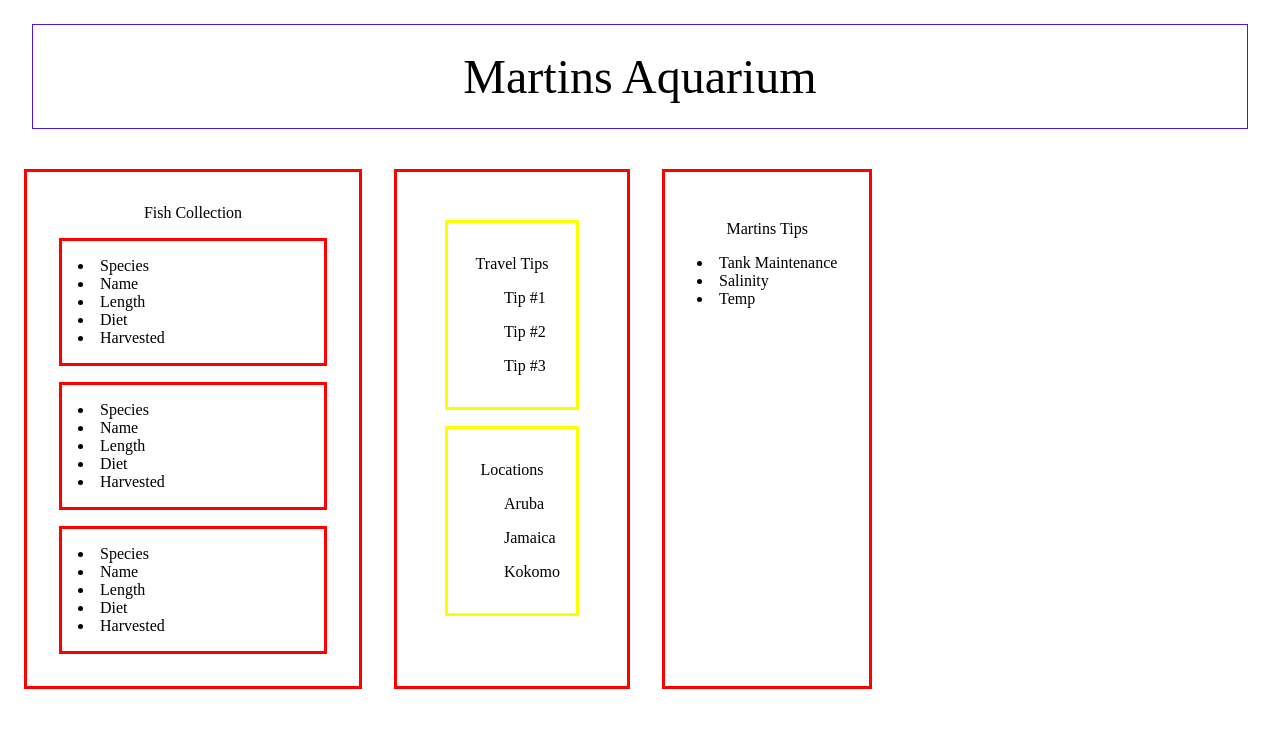
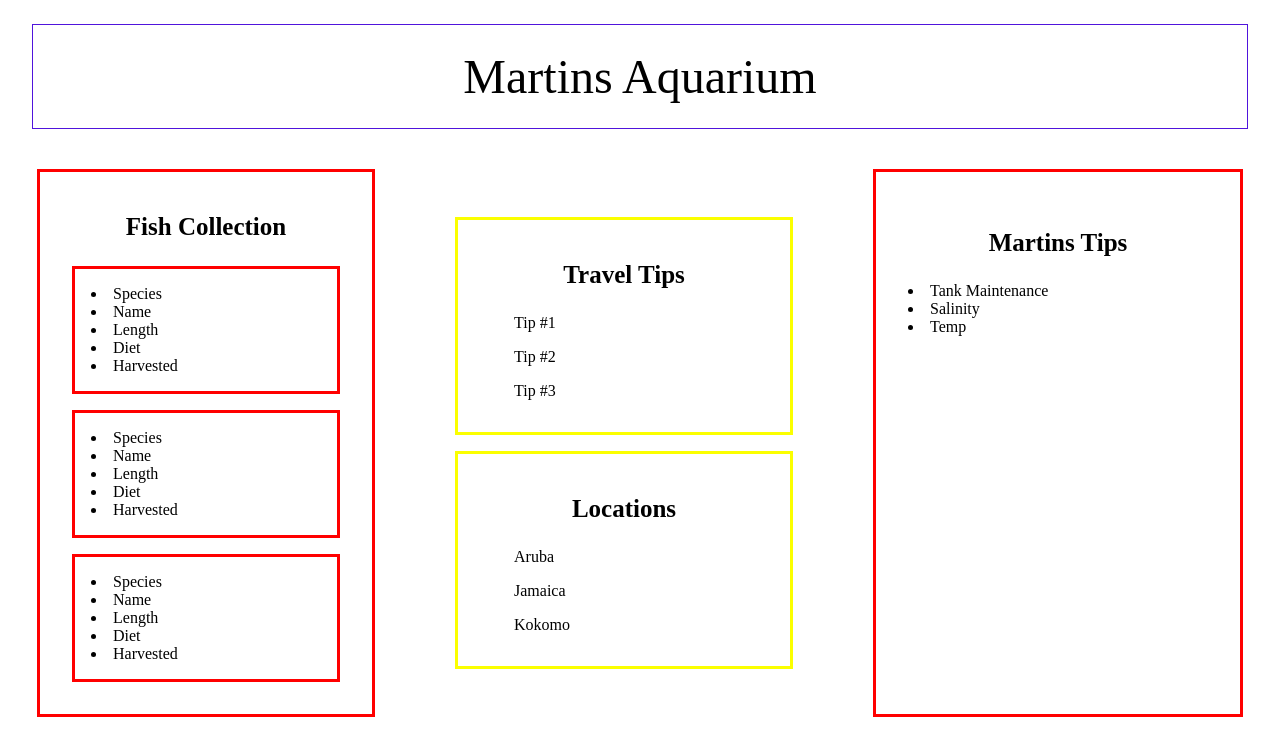
Before and after one commit to RussellCall/nss-aquarium, a plain HTML site: page index.html in a window 1280 px wide. Drawn offline with Linux system fonts and the light colour scheme.

Commit message:
1/7 1100 update

```diff
--- a/styles/main.css
+++ b/styles/main.css
@@ -1,5 +1,6 @@
 main {
     display: flex;
+    justify-content: center;
 }
 
 .pageHeader {
@@ -17,13 +18,10 @@ main {
     margin: 1em;
 }
 
-h1 { /* class for "Fish Collection" */
-    display: flex;
-    flex-wrap: wrap;
+p {
+    font-size: 25px;
     text-align: center;
-}
-p {
-    text-align: center;
+    font-weight: bold;
 }
 .fish_list {
     display: flex column;
@@ -60,7 +58,6 @@ p {
 .harvest_location {
     width: fit-content;
     display: flex column;
-    border: 3px solid red;
     padding: 2em;
     margin: 1em;
 }
@@ -70,6 +67,7 @@ p {
     border: 3px solid rgb(251, 255, 0);
     padding: 1em;
     margin: 1em;
+    width: 300px;
 }
 
 .locations {
@@ -85,4 +83,5 @@ p {
     border: 3px solid red;
     padding: 2em;
     margin: 1em;
+    width: 300px;
 }
```
